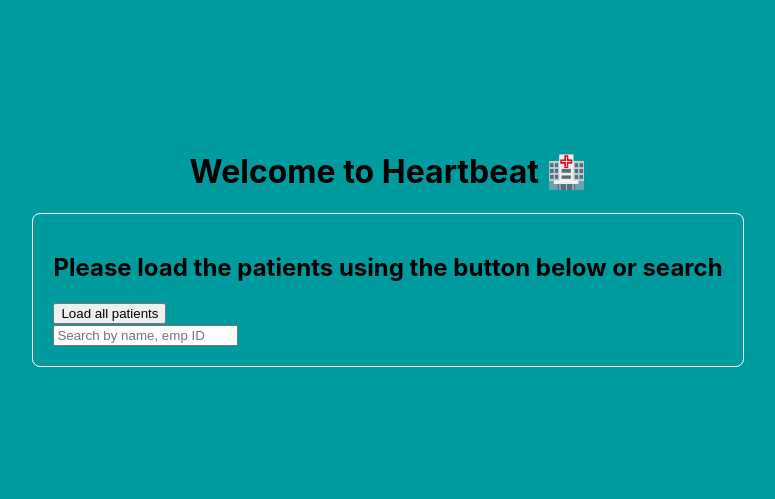
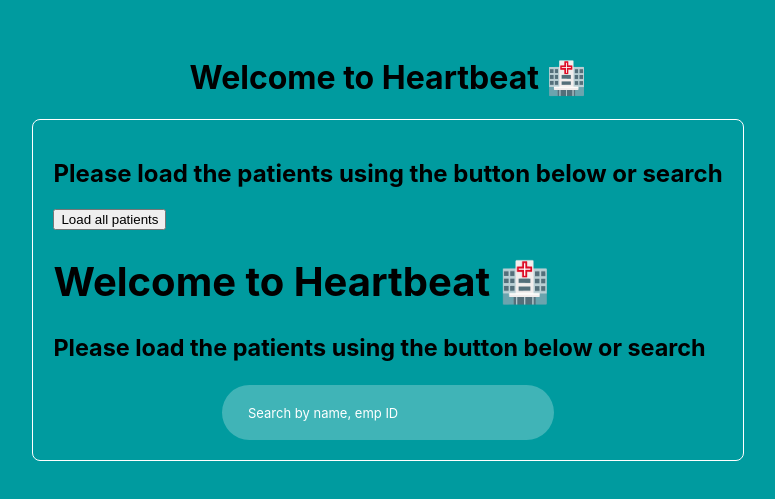
Before and after one commit to heartbeat-medical/frontend-challenge, a React (Create React App) app: page / in a window 1280 px wide. Shown: the part 141-640 px from the top of the page, without its empty margins (252-1027 px from the left). Built offline with nearby package versions, Linux system fonts and the light colour scheme.

Commit message:
adding html to the component to add heartbeat color and designs for input or sections, copied from heartbeat home page - the site footer component

```diff
--- a/src/patients/patient_search2.tsx
+++ b/src/patients/patient_search2.tsx
@@ -1,6 +1,7 @@
 import { FunctionComponent, useState, useEffect } from "react";
 import { Patient, PatientSearchQuery } from "./patients";
 import Loader from "../loader/loader";
+import "./patients.css";
 import { ToastBox } from "../toast/toast";
 
 type props = {
--- /dev/null
+++ b/src/patients/patients.css
@@ -0,0 +1,66 @@
+input {
+  padding: 1.5em 2em;
+  background: #fff;
+  border: none;
+  border-radius: 3em;
+  outline: none;
+  width: 100%;
+  box-sizing: border-box;
+  font-family: inherit;
+  appearance: none;
+  padding: 1.5em 2em;
+  font-size: 13px;
+  padding-right: 8em;
+  background: rgba(255, 255, 255, 0.25);
+  color: #fff;
+}
+
+.search-submit {
+  margin: 0;
+  font-family: "Work Sans", sans-serif;
+  cursor: pointer;
+  outline: inherit;
+  padding: 1.5em 2em;
+  background: #fff !important;
+  color: #ff396f;
+  cursor: pointer;
+  border-radius: 3em;
+  display: inline-block;
+  margin: 0 0.75em 0.75em 0;
+  padding: 1.25em 2.5em;
+  border: none;
+  -webkit-transition: background-color 250ms cubic-bezier(0.33, 1, 0.68, 1) 0s;
+  -moz-transition: background-color 250ms cubic-bezier(0.33, 1, 0.68, 1) 0s;
+  transition: background-color 250ms cubic-bezier(0.33, 1, 0.68, 1) 0s;
+  font-weight: 700;
+}
+::placeholder { /* Chrome, Firefox, Opera, Safari 10.1+ */
+  color: #fff;
+  opacity: 1; /* Firefox */
+}
+
+svg {
+  color: #ff396f;
+}
+
+.site-heading {
+  font-size: 20px;
+}
+.site-box {
+  margin-top: 1em;
+  margin-left: -0.5em;
+  margin-right: -0.5em;
+}
+
+.site-input-box {
+  margin-left: 0.5em;
+  margin-right: 0.5em;
+  font-size: 15px;
+}
+form {
+  position: relative;
+  display: flex;
+  margin-left: -0.5em;
+  margin-right: -0.5em;
+  justify-content: space-evenly;
+}
--- a/src/patients/patients_search.tsx
+++ b/src/patients/patients_search.tsx
@@ -1,6 +1,7 @@
-import { FunctionComponent, useState } from "react";
+import { FunctionComponent as FC, useState } from "react";
 import { Patient, PatientSearchQuery } from "./patients";
 import Loader from "../loader/loader";
+import "./patients.css";
 import { ToastBox } from "../toast/toast";
 
 type props = {
@@ -8,13 +9,9 @@ type props = {
   onResults: (ps: Patient[]) => void;
 };
 
-const PatientsSearch: FunctionComponent<props> = ({
-  loadPatients,
-  onResults,
-}) => {
+const PatientsSearch: FC<props> = ({ loadPatients, onResults }) => {
   const [isLoading, setIsLoading] = useState(false);
   const [error, setError] = useState("");
-
   const makeRequest = (inputValue: string) => {
     setIsLoading(true);
     const sq: PatientSearchQuery = {
@@ -25,8 +22,8 @@ const PatientsSearch: FunctionComponent<props> = ({
     loadPatients(sq)
       .then((ps) => {
         setIsLoading(false);
+        setError("");
         onResults(ps);
-        setError("");
       })
       .catch((err) => {
         setIsLoading(false);
@@ -34,7 +31,14 @@ const PatientsSearch: FunctionComponent<props> = ({
       });
   };
   return (
-    <div>
+    <div className="site-content">
+      <div className="site-heading">
+        <h1>Welcome to Heartbeat 🏥</h1>
+        <h3>Please load the patients using the button below or search</h3>
+      </div>
+      <div className="site-box">
+        <div className="site-input-box">
+          <form>
             <label htmlFor="search-user">
               <input
                 name="search-user"
@@ -42,11 +46,14 @@ const PatientsSearch: FunctionComponent<props> = ({
                 onChange={(e) => makeRequest(e.target.value)}
               />
             </label>
+          </form>
+        </div>
+      </div>
       <Loader isLoading={isLoading} />
       {error && (
         <ToastBox
           title="An error occurred"
-          message={error}
+          message="There was an error loading your results"
           status="error"
         />
       )}
```
Lines whose indentation alone changed are shown as unchanged.
